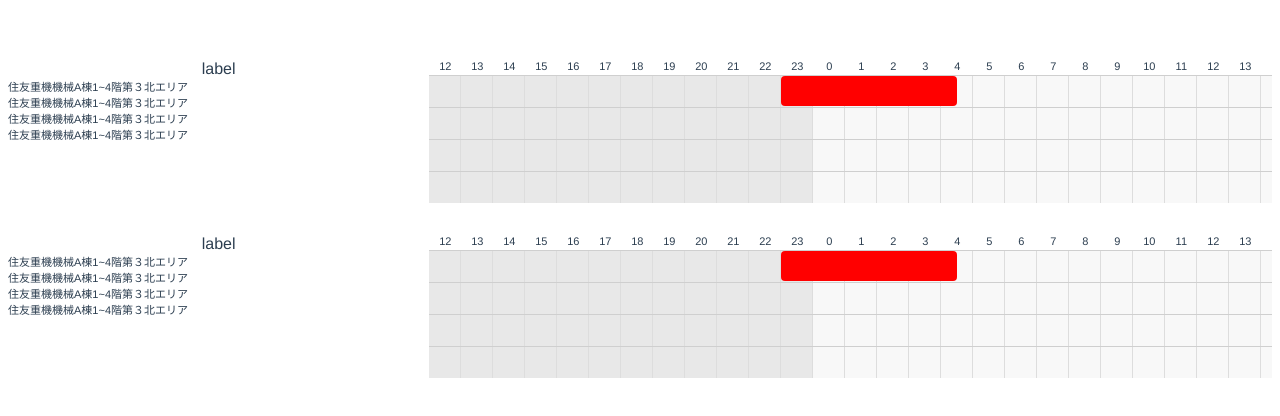
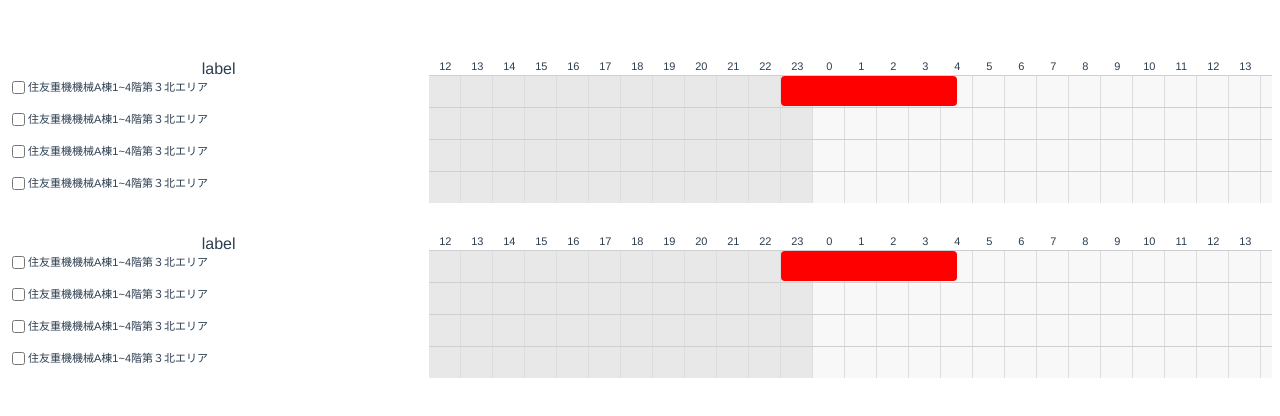
Before and after one commit to masahiro8/GREEN_schedule, a Vue app: page / in a window 1280 px wide. Shown: the top 416 px of the page. Built offline with nearby package versions, Linux system fonts and the light colour scheme.

Commit message:
チェックを実装

```diff
--- a/src/components/ScheduleRow.vue
+++ b/src/components/ScheduleRow.vue
@@ -10,7 +10,8 @@
           :key="`info_${item.id}`"
           :item="item"
           :index="index"
-          cellRect="cellRect"
+          :cellRect="cellRect"
+          @onChange="onCheck"
         />
       </div>
     </ul>
@@ -105,6 +106,7 @@ export default {
   },
   data: () => {
     return {
+      checkList: [],
       cells: config_all_cells,
       total_hours: config_schedule_hours,
       prev_hours: config_schedule_prev_hours,
@@ -160,6 +162,21 @@ export default {
   },
   mounted() {},
   methods: {
+    // チェックリストを更新
+    onCheck({ schedule_id, checked }) {
+      let checkList = [...this.checkList];
+      //trueの場合
+      if (checked) {
+        const result = checkList.find((id) => id === schedule_id);
+        if (!result) checkList.push(schedule_id);
+      } else {
+        checkList = checkList.filter((id) => {
+          return id !== schedule_id;
+        });
+      }
+      this.checkList = checkList;
+      console.log("__", schedule_id, checkList);
+    },
     getHorizontalLineTop(index) {
       const top = index * config_cell_height;
       return `top:${top}px`;
--- a/src/components/components/ScheduleInfo.vue
+++ b/src/components/components/ScheduleInfo.vue
@@ -5,22 +5,52 @@
     :index="index"
     :style="getInformationSize"
   >
-    <div class="information_col"></div>
+    <div class="information_col">
+      <input type="checkbox" @change="onChange" />
+    </div>
     <div class="information_col">{{ item.company_displayname }}</div>
     <div class="information_col">{{ item.location_name }}</div>
   </li>
 </template>
 <script>
 export default {
+  data: () => {
+    return {
+      checked: false,
+    };
+  },
+  mounted() {
+    this.$watch(
+      () => this.forchChecked,
+      (newValue, oldValue) => {
+        if (newValue !== oldValue) {
+          this.checked = newValue;
+        }
+      },
+      {
+        immediatge: true,
+      }
+    );
+  },
   props: {
     item: { type: Object },
     index: { type: Number },
+    forchChecked: { type: Boolean },
     cellRect: { type: Object },
   },
   computed: {
     // informationの高さ
     getInformationSize() {
-      return `height:${this.cellRect.height}px`;
+      return `height:${this.cellRect.height}px;line-height::${this.cellRect.height}px;`;
+    },
+  },
+  methods: {
+    onChange($event) {
+      this.checked = $event.target.checked;
+      this.$emit("onChange", {
+        schedule_id: this.item.schedule_id,
+        checked: $event.target.checked,
+      });
     },
   },
 };
--- a/src/components/components/SchedulePlanCell.vue
+++ b/src/components/components/SchedulePlanCell.vue
@@ -59,6 +59,7 @@ export default {
 
         // 開始位置
         const diffMinStart = differenceInMinutes(start, today);
+        console.log(start, today, diffMinStart);
         rect.x =
           this.todayStartX +
           diffMinStart * ((this.cellRect.width * this.hourDivide) / 60);
```
